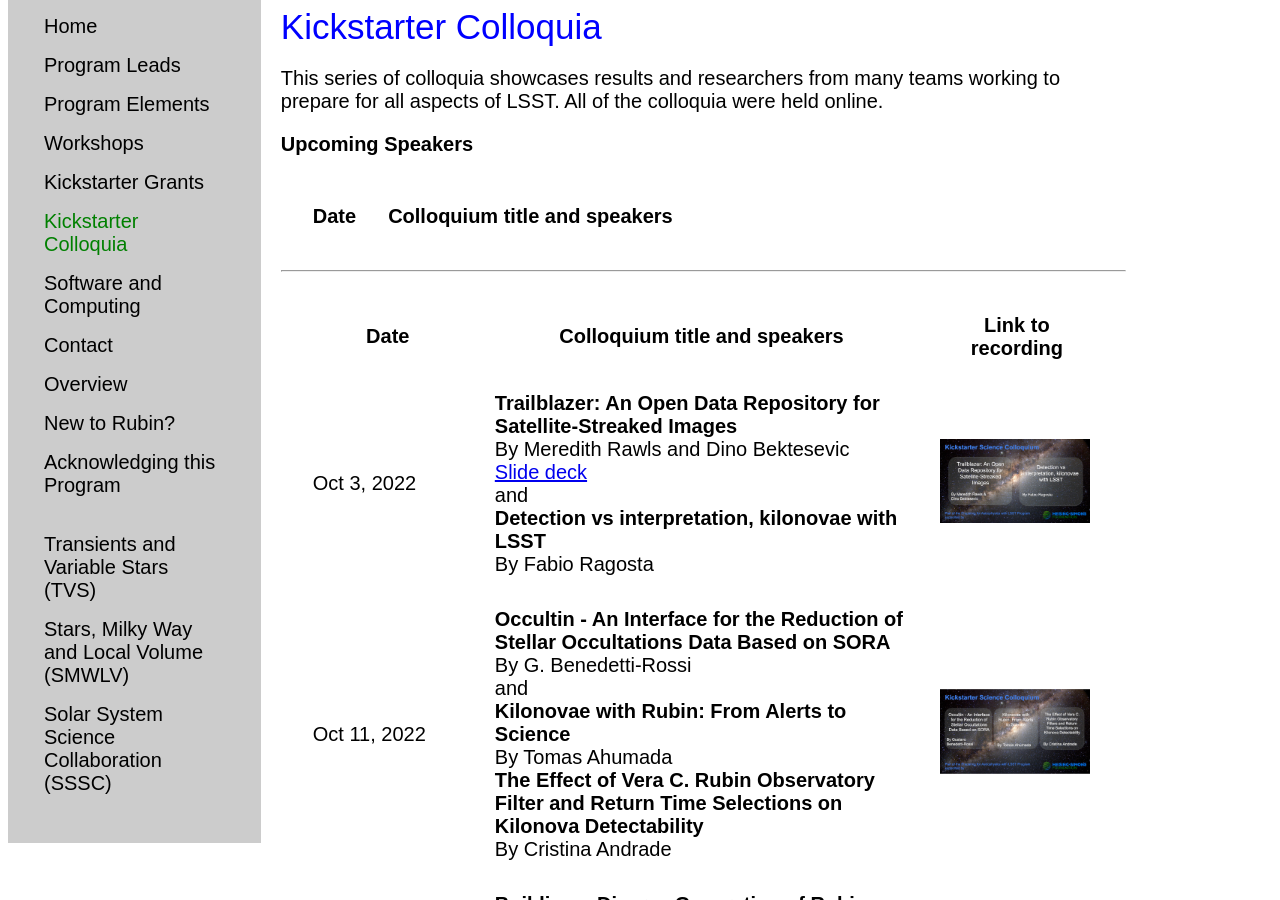
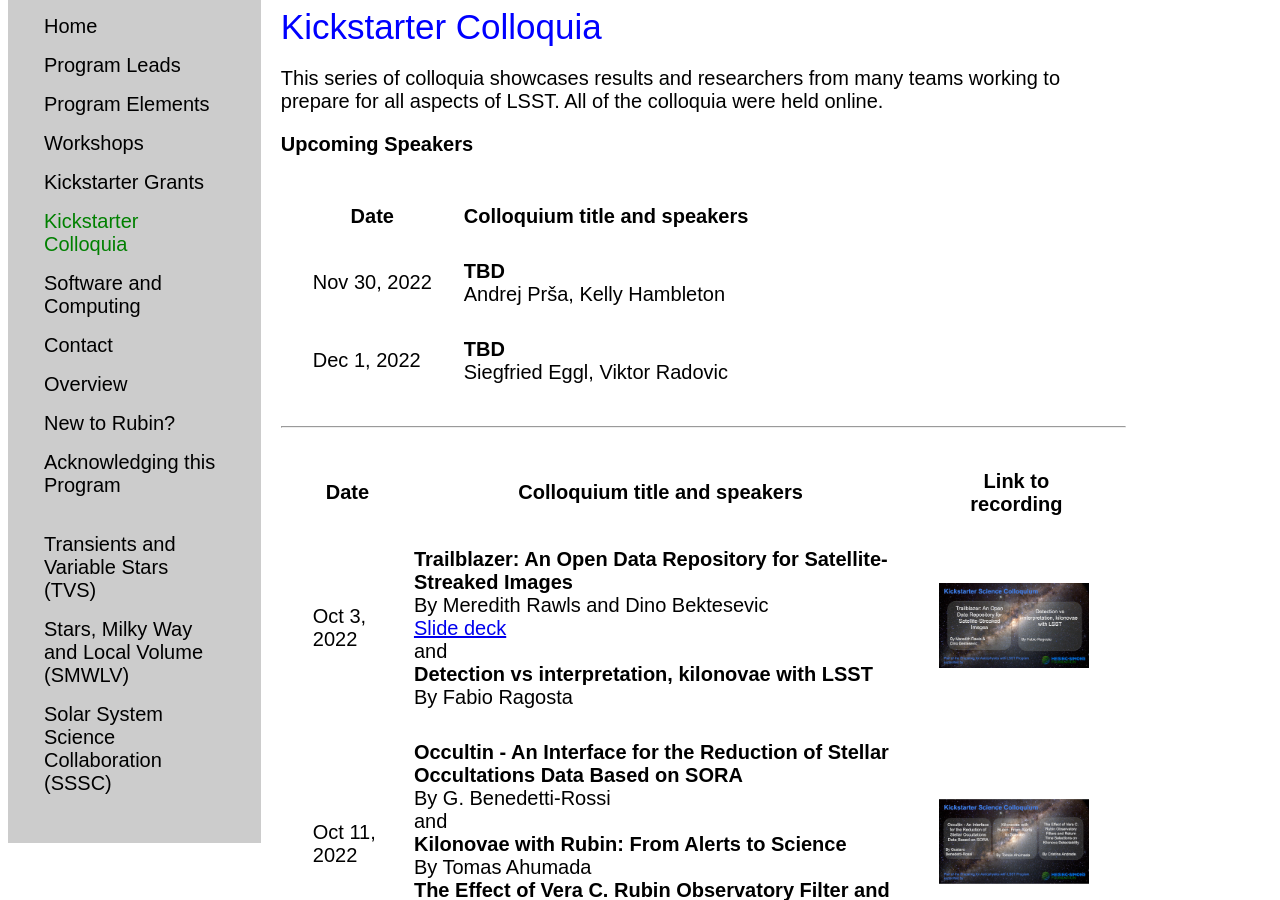
Before and after one commit to lsst-sci-prep/lsst-sci-prep.github.io, a Jekyll site: the page built from kickstarter_colloquia.html, in a window 1280 px wide and 900 px high, scrolled down 1006 px. Built offline with Jekyll 4.4.1, drawn with Linux system fonts in a browser that asks for light colours.

Commit message:
Corrected formatting of table

```diff
--- a/kickstarter_colloquia.html
+++ b/kickstarter_colloquia.html
@@ -11,6 +11,16 @@ of LSST.  All of the colloquia were held online.</p>
 <table>
   <tr>
     <th>Date</th><th>Colloquium title and speakers</th>
+  </tr>
+  <tr>
+    <td>Nov 30, 2022</td>
+    <td><b>TBD</b><br>
+    Andrej Prša, Kelly Hambleton<br>
+  </tr>
+  <tr>
+    <td>Dec 1, 2022</td>
+    <td><b>TBD</b><br>
+    Siegfried Eggl, Viktor Radovic<br>
   </tr>
 </table>
 
@@ -82,8 +92,8 @@ of LSST.  All of the colloquia were held online.</p>
     <td>Nov 17, 2022</td>
     <td><b>A Survey Simulator for Solar System Science with the LSST</b><br>
       By Steph Merritt and Grigori Fedorets</td>
-  </tr>
   <td>
     <a href="https://youtu.be/2f3JYs1xs-I"><img src="/assets/images/ks_nov17_thumbnail.png" width=150></a>
   </td>
+  </tr>
 </table>
```
